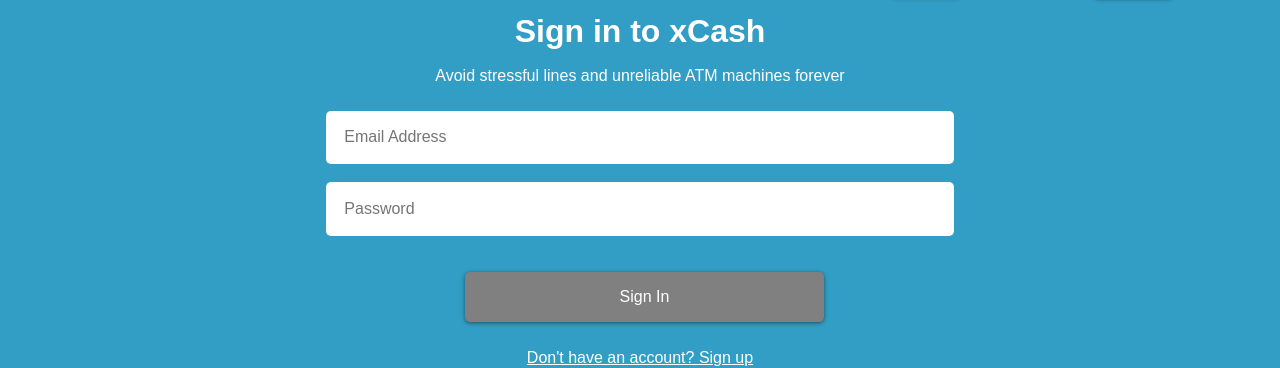
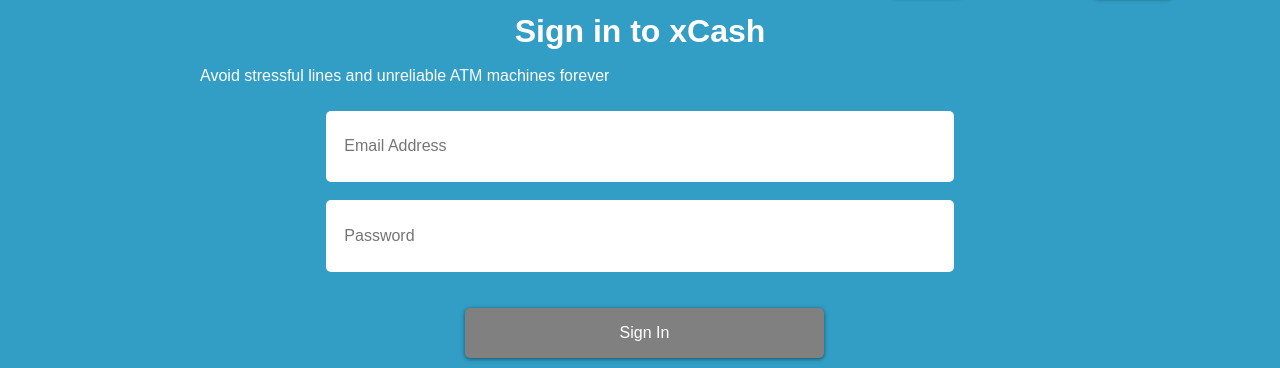
Before and after one commit to Oluwcdamilareo/xCash, a React (Create React App) app: page /#/sign-in in a window 1280 px wide. Shown: the part 141-509 px from the top of the page. Built offline with nearby package versions, Linux system fonts and the light colour scheme.

Commit message:
remove default styling

```diff
--- a/src/Order.css
+++ b/src/Order.css
@@ -20,7 +20,7 @@
     border-radius: 5px;
     border:none;
     width:90%;
-    padding: 2% 2%;
+    padding: 4% 2%;
     font-size: 1em;
 }
 
@@ -36,16 +36,6 @@
     #order-form{
         margin-top: 0%;
     }
-
-
-}
-
-@media only screen and (min-width:600px){
-
-    #order-form{
-        margin-top: 3%;
-    }
-
     #order-right{
         padding: 14% 5% 0 0;
         float: right;
@@ -58,14 +48,23 @@
         width: 35%;
         text-align: left;
     }
-
     #suggestion-order{
         display: block;
 
     }
+
 
     #suggestion-order-form{
         display: none;
     }
 
 }
+
+@media only screen and (min-width:600px){
+
+    #order-form{
+        margin-top: 3%;
+    }
+
+
+}
--- a/src/index.css
+++ b/src/index.css
@@ -68,7 +68,7 @@ button{
 .form input{
     margin-top: 2%;
     width:90%;
-    padding: 4% 2%;
+    padding: 3% 2%;
     font-size: 1em;
     border-radius: 5px;
     border: none;
@@ -100,7 +100,7 @@ p.form-error{
     .form input{
         margin-top: 2%;
         width:70%;
-        padding: 2% 2%;
+        padding: 3% 2%;
     }
 
     .form-header{
@@ -175,8 +175,8 @@ p.form-error{
     .form-subheading{
         color: white;
         margin: .9%;
-        text-align: center;
     }
 
 
+
 }
```
